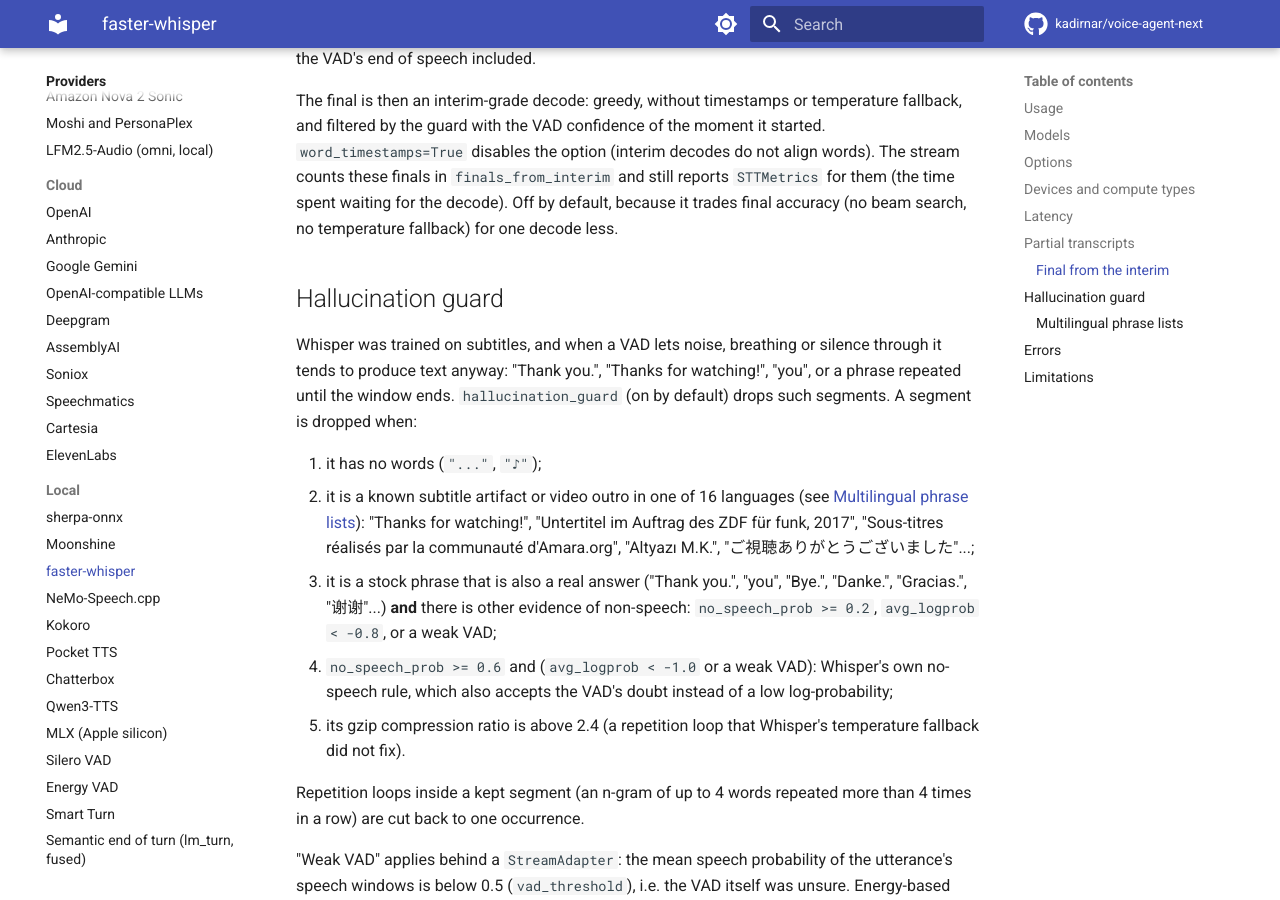
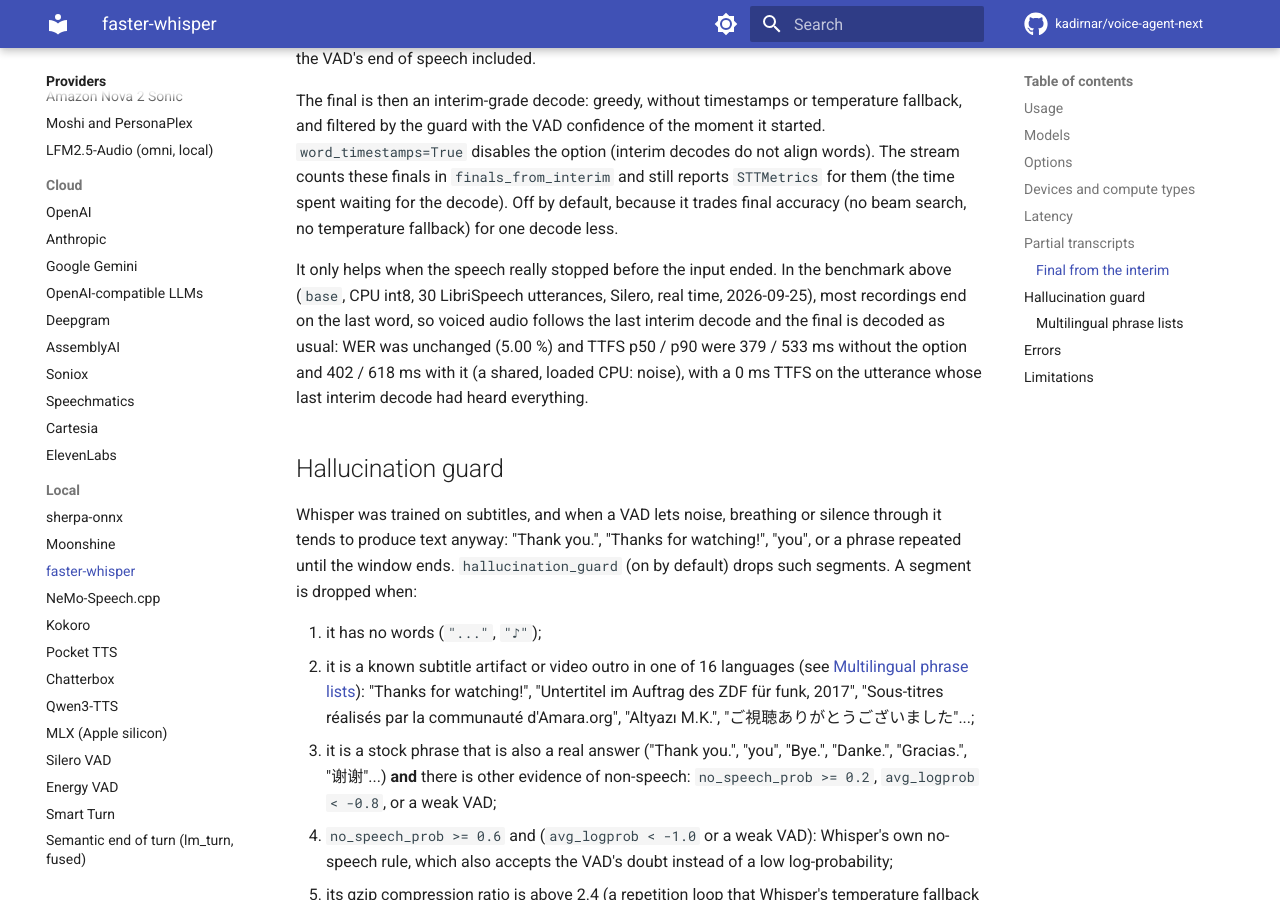
Before and after one commit to kadirnar/voice-agent-next, an MkDocs documentation site: the page built from docs/providers/faster_whisper.md, in a window 1280 px wide and 900 px high, scrolled down 8079 px. Built offline with MkDocs 1.6.1 and Material for MkDocs 9.7.7, drawn with Linux system fonts in a browser that asks for light colours; comment, search, counter and statistics services are not loaded.

Commit message:
docs(faster-whisper): measured effect of final_from_interim
Co-Authored-By: Claude Opus 5.5 (1M context) <noreply@anthropic.com>

```diff
--- a/docs/providers/faster_whisper.md
+++ b/docs/providers/faster_whisper.md
@@ -279,6 +279,13 @@ stream counts these finals in `finals_from_interim` and still reports `STTMetric
 them (the time spent waiting for the decode). Off by default, because it trades final
 accuracy (no beam search, no temperature fallback) for one decode less.
 
+It only helps when the speech really stopped before the input ended. In the benchmark
+above (`base`, CPU int8, 30 LibriSpeech utterances, Silero, real time, 2026-09-25), most
+recordings end on the last word, so voiced audio follows the last interim decode and the
+final is decoded as usual: WER was unchanged (5.00 %) and TTFS p50 / p90 were 379 / 533 ms
+without the option and 402 / 618 ms with it (a shared, loaded CPU: noise), with a 0 ms
+TTFS on the utterance whose last interim decode had heard everything.
+
 ## Hallucination guard
 
 Whisper was trained on subtitles, and when a VAD lets noise, breathing or silence through
```
